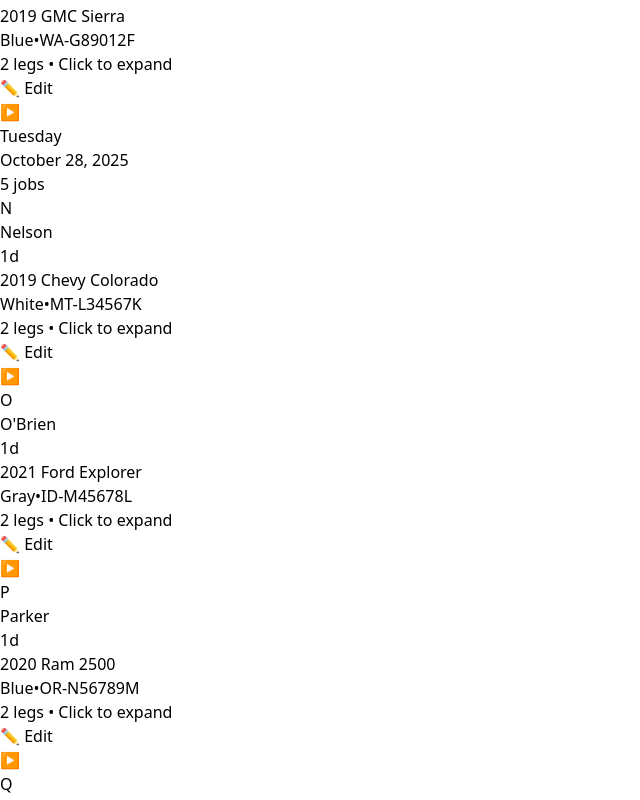
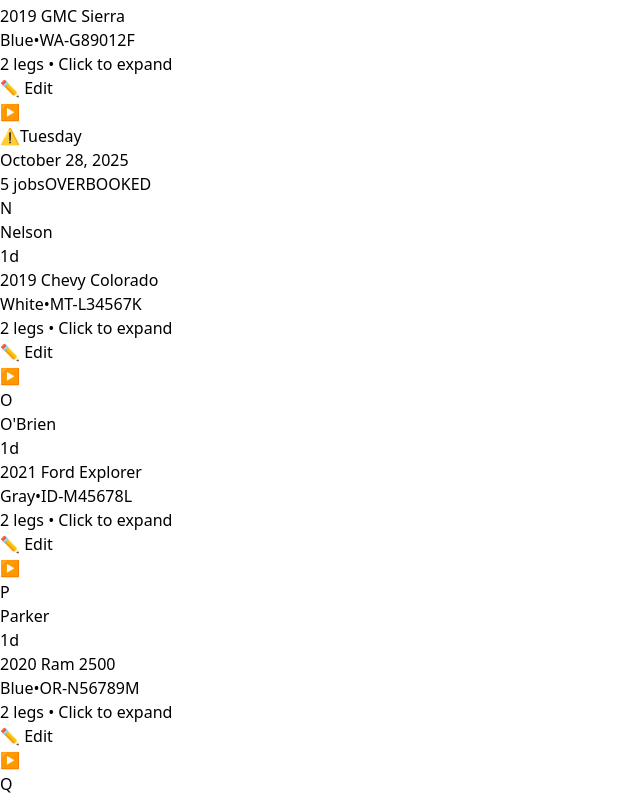
Before and after one commit to 1979csmith/shuttle-forge-v2, a React (Vite) app: page / in a window 1280 px wide. Shown: the part 860-1660 px from the top of the page, without its empty margins (0-640 px from the left). Built offline with nearby package versions, Linux system fonts and the light colour scheme.

Commit message:
feat: highlight overbooked days in bright red in List view with warning icon and badge

```diff
--- a/src/App.tsx
+++ b/src/App.tsx
@@ -683,7 +683,7 @@ function RouteDispatchPage() {
       <div className="grid grid-cols-1 lg:grid-cols-3 gap-6">
         {/* Main */}
         <div className="lg:col-span-2 space-y-6">
-          {mode === 'list' && <ListMode jobs={jobs} currentDate={currentDate} onUpdateLocation={updateJobLegLocation} />}
+          {mode === 'list' && <ListMode jobs={jobs} currentDate={currentDate} overbookedDays={overbookedDays} onUpdateLocation={updateJobLegLocation} />}
           {mode === 'calendar' && (
             <CalendarView
               jobs={jobs}
@@ -821,9 +821,10 @@ function WarningsPanel({ issues, overbookedDays, onDateClick }: {
 
 /* ---------------- List View ---------------- */
 
-function ListMode({ jobs, currentDate, onUpdateLocation }: {
+function ListMode({ jobs, currentDate, overbookedDays, onUpdateLocation }: {
   jobs: Job[];
   currentDate: string;
+  overbookedDays: string[];
   onUpdateLocation: (jobId: string, legIndex: number, field: 'startLocation' | 'endLocation', value: string) => void;
 }) {
   const [expandedJobs, setExpandedJobs] = useState<Set<string>>(new Set());
@@ -923,6 +924,7 @@ function ListMode({ jobs, currentDate, onUpdateLocation }: {
       {/* Jobs grouped by date */}
       {jobsByDate.map(({ date, jobs: dateJobs }) => {
         const isToday = date === currentDate;
+        const isOverbooked = overbookedDays.includes(date);
         const dateObj = new Date(date + 'T00:00:00');
         const dayName = dateObj.toLocaleDateString(undefined, { weekday: 'long' });
         const dateStr = dateObj.toLocaleDateString(undefined, { month: 'long', day: 'numeric', year: 'numeric' });
@@ -933,19 +935,25 @@ function ListMode({ jobs, currentDate, onUpdateLocation }: {
             <div
               data-date={date}
               className={`sticky top-0 z-10 px-4 py-3 rounded-xl border-2 ${
-                isToday
+                isOverbooked
+                  ? 'bg-red-600 border-red-800 text-white shadow-lg'
+                  : isToday
                   ? 'bg-blue-100 border-blue-400 text-blue-900'
                   : 'bg-slate-100 border-slate-300 text-slate-800'
               }`}
             >
               <div className="flex items-center justify-between">
                 <div>
-                  <div className="font-bold text-lg">{dayName}</div>
+                  <div className="font-bold text-lg flex items-center gap-2">
+                    {isOverbooked && <span className="text-xl">⚠️</span>}
+                    {dayName}
+                  </div>
                   <div className="text-sm">{dateStr}</div>
                 </div>
-                <div className="text-sm font-semibold">
+                <div className="text-sm font-semibold flex items-center gap-2">
                   {dateJobs.length} {dateJobs.length === 1 ? 'job' : 'jobs'}
                   {isToday && <span className="ml-2 px-2 py-1 rounded-full bg-blue-600 text-white text-xs">TODAY</span>}
+                  {isOverbooked && <span className="ml-2 px-2 py-1 rounded-full bg-white text-red-600 text-xs font-bold">OVERBOOKED</span>}
                 </div>
               </div>
             </div>
```
Also changed, not shown: 1 other file (tests, documents, lock files or other folders).
